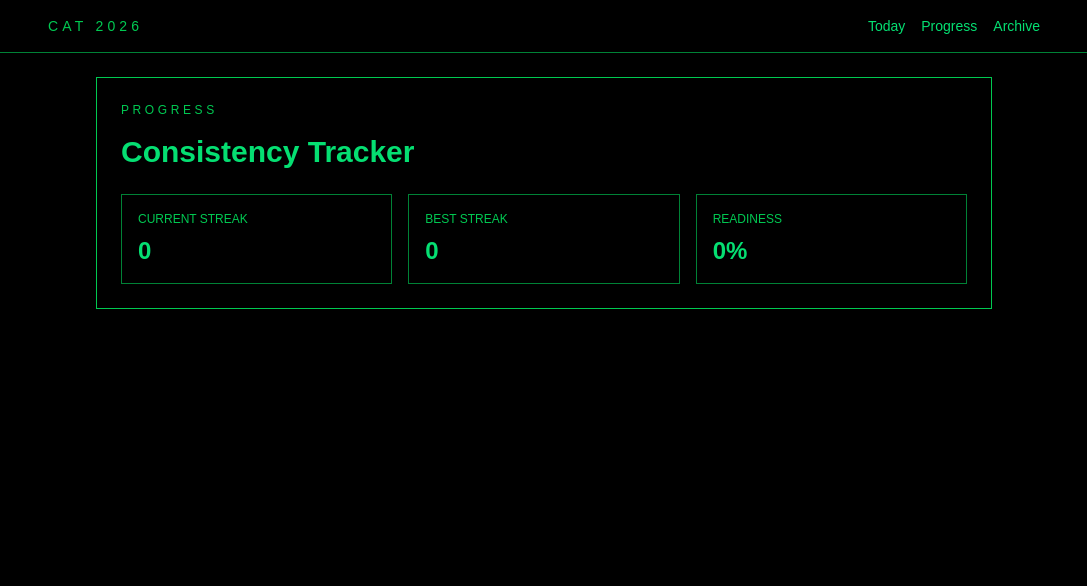
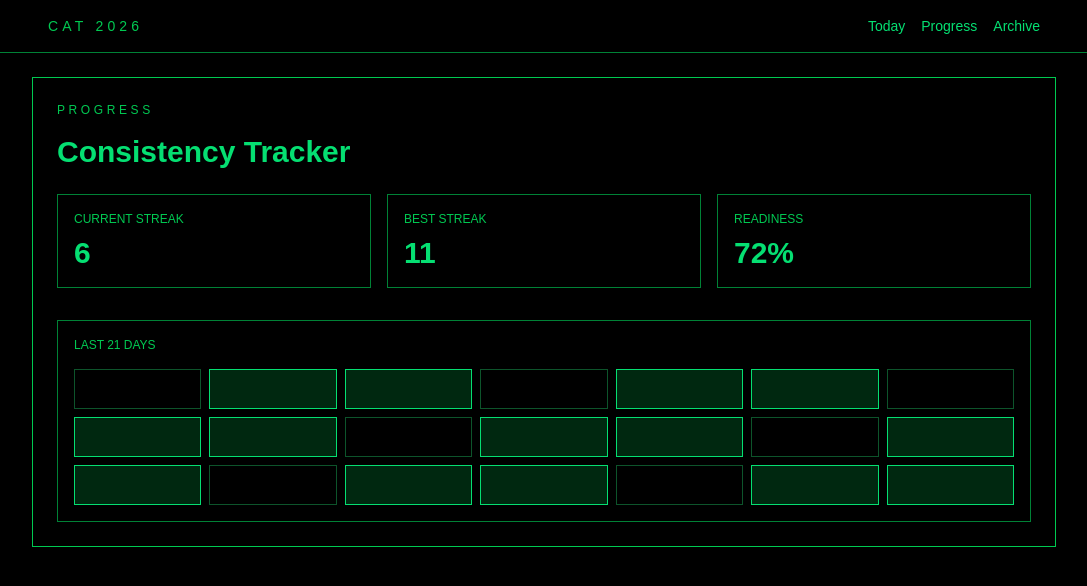
Before and after one commit to varshasee/puzzle-practise, a Next.js app in the folder cat2026-web/: page /progress in a window 1280 px wide. Shown: the top 586 px of the page, without its empty margins (96-1183 px from the left). Built offline with nearby package versions, Linux system fonts and the light colour scheme.

Commit message:
feat: improve progress dashboard

```diff
--- a/cat2026-web/app/progress/page.tsx
+++ b/cat2026-web/app/progress/page.tsx
@@ -1,27 +1,51 @@
+const consistencyDays = Array.from({ length: 21 }, (_, i) => ({
+  id: i,
+  done: i % 3 !== 0,
+}));
+
 export default function ProgressPage() {
   return (
     <main className="min-h-screen bg-black text-green-400 p-6">
-      <div className="mx-auto max-w-4xl border border-green-500 p-6">
+      <div className="mx-auto max-w-5xl border border-green-500 p-6">
         <p className="text-xs uppercase tracking-[0.3em] text-green-500 mb-4">
           Progress
         </p>
 
         <h1 className="text-3xl font-bold mb-6">Consistency Tracker</h1>
 
-        <div className="grid gap-4 md:grid-cols-3">
+        <div className="grid gap-4 md:grid-cols-3 mb-8">
           <div className="border border-green-700 p-4">
             <p className="text-xs uppercase text-green-500 mb-2">Current Streak</p>
-            <p className="text-2xl font-bold">0</p>
+            <p className="text-3xl font-bold">6</p>
           </div>
 
           <div className="border border-green-700 p-4">
             <p className="text-xs uppercase text-green-500 mb-2">Best Streak</p>
-            <p className="text-2xl font-bold">0</p>
+            <p className="text-3xl font-bold">11</p>
           </div>
 
           <div className="border border-green-700 p-4">
             <p className="text-xs uppercase text-green-500 mb-2">Readiness</p>
-            <p className="text-2xl font-bold">0%</p>
+            <p className="text-3xl font-bold">72%</p>
+          </div>
+        </div>
+
+        <div className="border border-green-700 p-4">
+          <p className="text-xs uppercase text-green-500 mb-4">
+            Last 21 Days
+          </p>
+
+          <div className="grid grid-cols-7 gap-2">
+            {consistencyDays.map((day) => (
+              <div
+                key={day.id}
+                className={`h-10 border ${
+                  day.done
+                    ? "border-green-400 bg-green-500/20"
+                    : "border-green-900 bg-black"
+                }`}
+              />
+            ))}
           </div>
         </div>
       </div>
```
